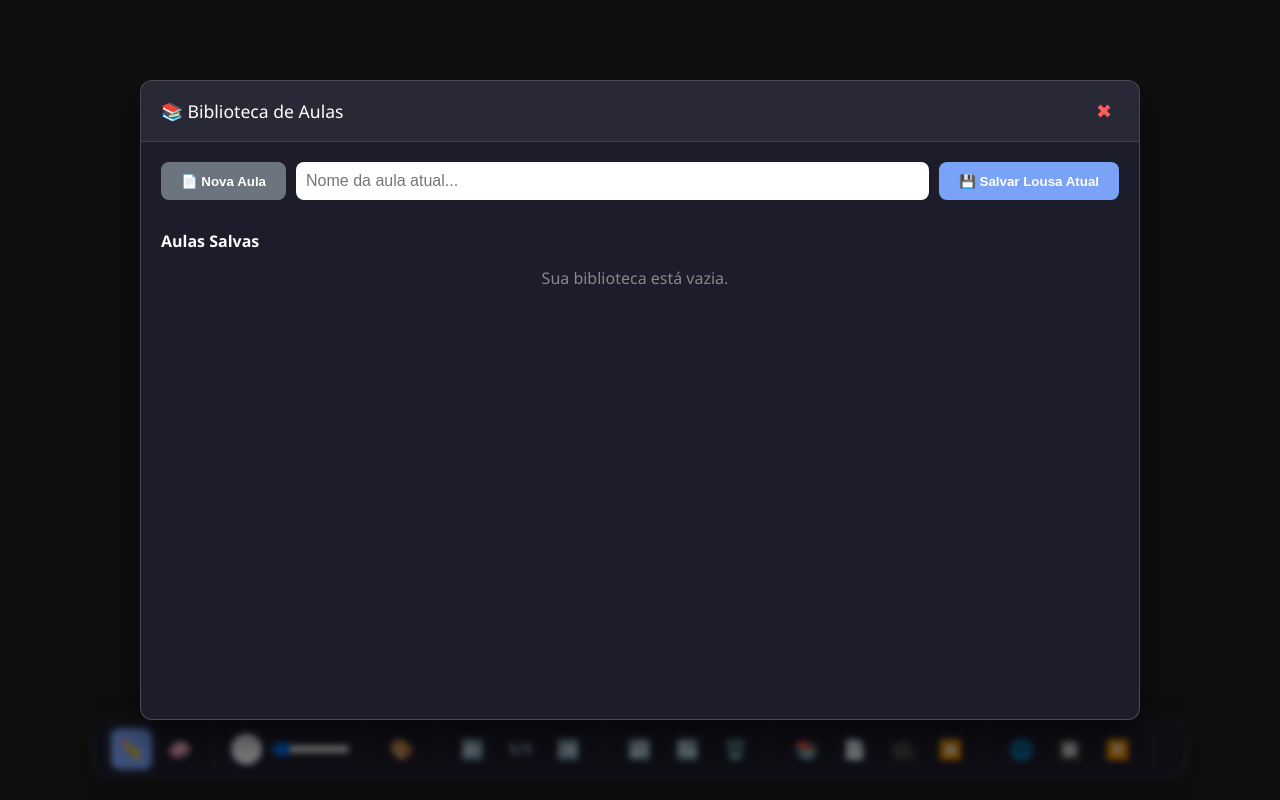
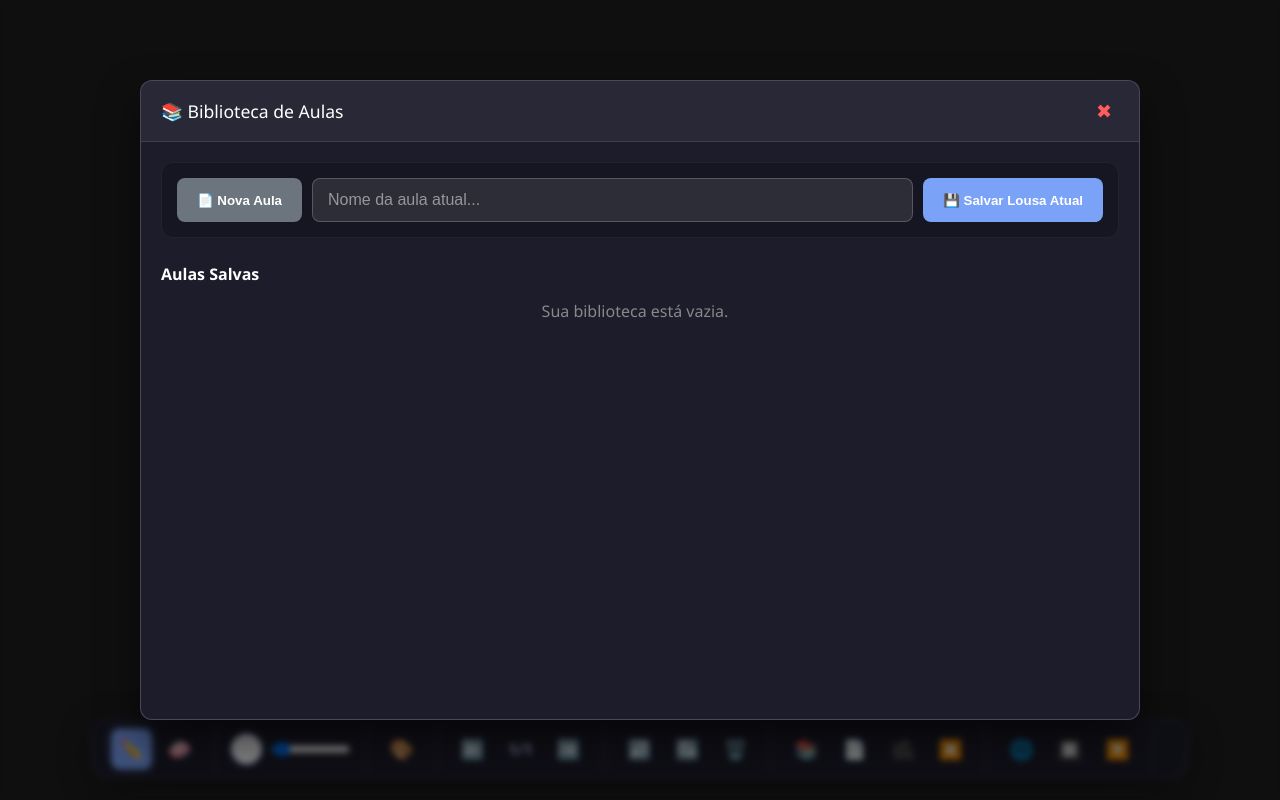
Before and after one commit to wsricardo/iScrev-XBoard, an Electron app: page src/index.html in a window 1280 px wide. Both pictures are taken after a click on the button "Biblioteca de Aulas". Drawn offline with Linux system fonts and the light colour scheme.

Commit message:
fix: Desbloqueia caixa de texto (user-select) e melhora a interface da Biblioteca

```diff
--- a/src/css/modals.css
+++ b/src/css/modals.css
@@ -96,3 +96,67 @@
 .admin-action-btn:hover {
   opacity: 0.8;
 }
+
+/* Modais de Administração - Biblioteca */
+.save-section {
+  background: rgba(0, 0, 0, 0.2);
+  padding: 15px;
+  border-radius: 12px;
+  border: 1px solid rgba(255, 255, 255, 0.05);
+  margin-bottom: 25px;
+  display: flex;
+  gap: 10px;
+  flex-wrap: wrap;
+}
+
+.admin-input {
+  flex: 1;
+  padding: 12px 15px;
+  border-radius: 8px;
+  border: 1px solid rgba(255, 255, 255, 0.2);
+  background: rgba(255, 255, 255, 0.1);
+  color: #fff;
+  outline: none;
+  font-size: 1rem;
+  user-select: auto !important; /* CORRIGE O BUG DO INPUT BLOQUEADO */
+  min-width: 200px;
+  transition: all 0.3s ease;
+}
+
+.admin-input::placeholder {
+  color: rgba(255, 255, 255, 0.5);
+}
+
+.admin-input:focus {
+  border-color: #7aa2f7;
+  background: rgba(255, 255, 255, 0.15);
+  box-shadow: 0 0 10px rgba(122, 162, 247, 0.3);
+}
+
+.admin-btn {
+  padding: 12px 20px;
+  border-radius: 8px;
+  border: none;
+  color: white;
+  cursor: pointer;
+  font-weight: bold;
+  transition: 0.2s ease;
+  user-select: none;
+}
+
+.admin-btn-primary {
+  background: #7aa2f7;
+}
+
+.admin-btn-primary:hover {
+  background: #3b4261;
+  box-shadow: 0 0 10px rgba(122, 162, 247, 0.5);
+}
+
+.admin-btn-secondary {
+  background: #6c757d;
+}
+
+.admin-btn-secondary:hover {
+  background: #5a6268;
+}
--- a/src/index.html
+++ b/src/index.html
@@ -114,10 +114,10 @@
     </header>
     <div id="admin-content" style="padding: 20px;">
 
-      <div class="save-section" style="margin-bottom: 30px; display: flex; gap: 10px;">
-        <button id="btn-new-lesson" style="padding: 10px 20px; border-radius: 8px; border: none; background: #6c757d; color: white; cursor: pointer; font-weight: bold;" data-i18n="lib_btn_new">📄 Nova Aula</button>
-        <input type="text" id="lesson-title-input" placeholder="Nome da aula atual..." style="flex: 1; padding: 10px; border-radius: 8px; border: none; outline: none; font-size: 1rem;">
-        <button id="btn-save-lesson" style="padding: 10px 20px; border-radius: 8px; border: none; background: var(--accent-color); color: white; cursor: pointer; font-weight: bold;" data-i18n="lib_btn_save">💾 Salvar Lousa Atual</button>
+      <div class="save-section">
+        <button id="btn-new-lesson" class="admin-btn admin-btn-secondary" data-i18n="lib_btn_new">📄 Nova Aula</button>
+        <input type="text" id="lesson-title-input" class="admin-input" placeholder="Nome da aula atual..." data-i18n-title="lib_save_prompt">
+        <button id="btn-save-lesson" class="admin-btn admin-btn-primary" data-i18n="lib_btn_save">💾 Salvar Lousa Atual</button>
       </div>
 
       <h4>Aulas Salvas</h4>
```
